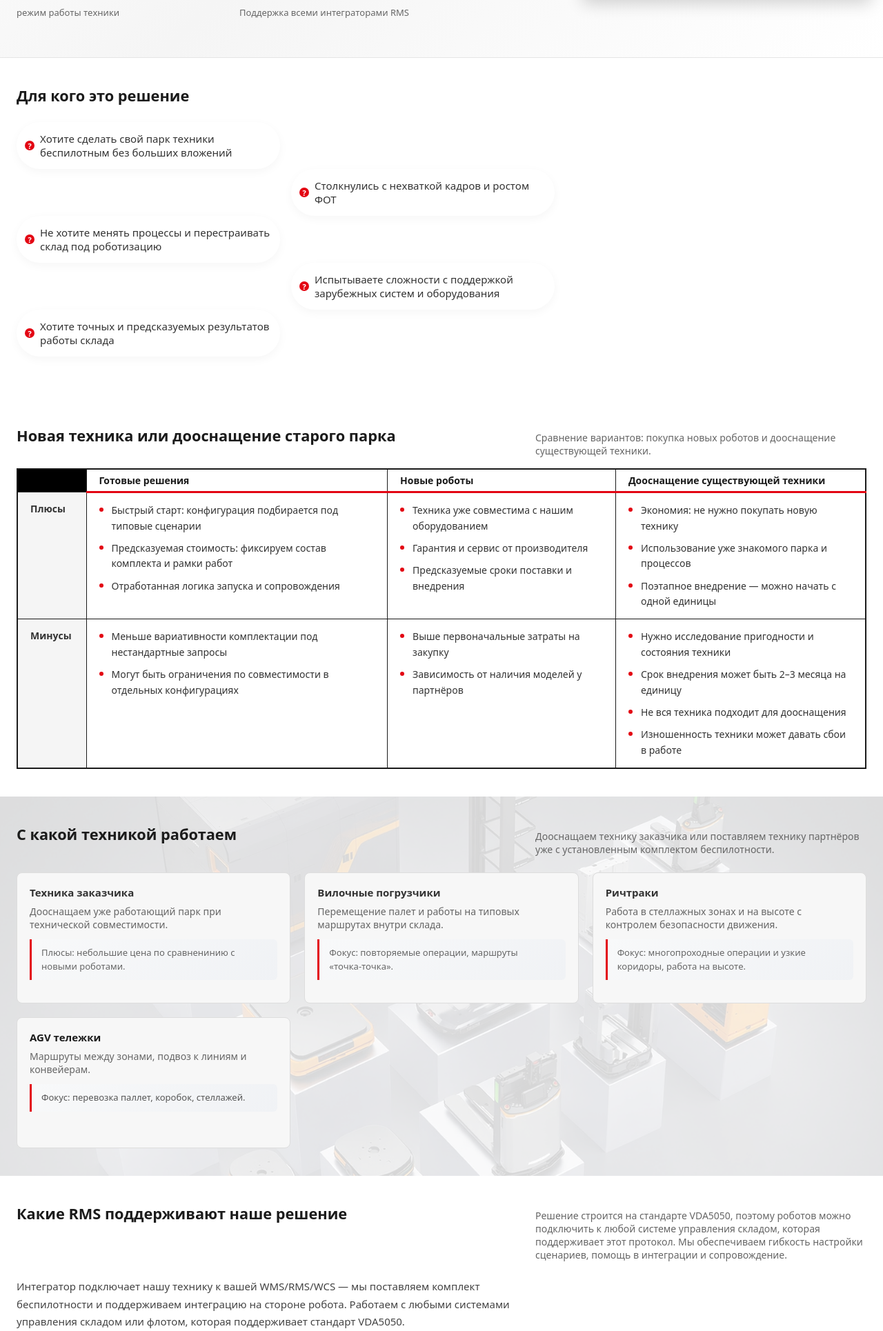
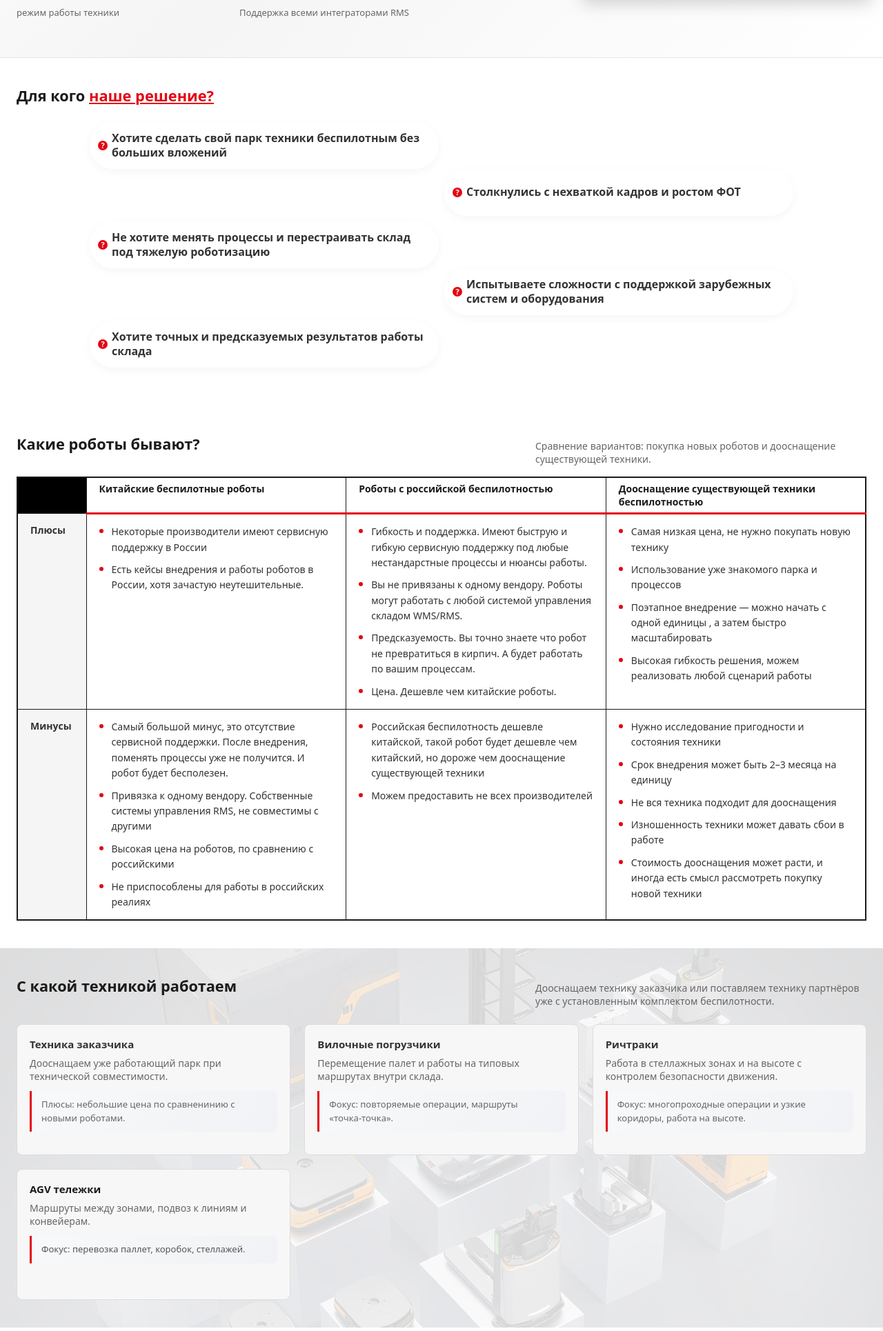
Before and after one commit to gosha5063/site_fmr, a Django app: page / in a window 1280 px wide. Shown: the part 787-2717 px from the top of the page at 69% size. Run offline with Django 5.2, Linux system fonts and the light colour scheme.

Commit message:
добавил в балицу плюсы минусы, для кого наше решение, нужно еще ссылок на главную

```diff
--- a/css/styles.css
+++ b/css/styles.css
@@ -597,20 +597,24 @@ section {
 }
 
 .audience-columns {
-  max-width: 780px;
-  margin: 12px 0 20px;
+  max-width: 1040px;
+  margin: 10px auto 16px;
   display: grid;
   grid-template-columns: repeat(2, minmax(0, 1fr));
-  gap: 24px 16px;
+  gap: 24px 8px;
   align-items: start;
+  background-color: rgba(255, 255, 255, 0.35); /* слегка голубой фон */
+  border-radius: 12px;
+  padding: 0 10px;
 }
 
 .audience-list {
   margin: 0;
   padding: 0;
   list-style: none;
-  font-size: 15px;
+  font-size: clamp(16px, 1.25vw, 18px);
   color: #333333;
+  font-weight: 700;
 }
 
 .audience-list li {
@@ -628,7 +632,7 @@ section {
   flex-direction: column;
   align-items: stretch;
   --audience-item-height: 68px;
-  gap: var(--audience-item-height); /* шаг между "точками" = высота пункта */
+  gap: calc(var(--audience-item-height) + 8px); /* шаг между "точками" */
 }
 
 .audience-list--col li {
@@ -637,7 +641,18 @@ section {
   display: flex;
   align-items: center;
   /* фиксируем высоту: убираем вертикальные паддинги, чтобы текст помещался равномерно */
-  padding: 0 10px 0 34px;
+  padding: 0 14px 0 32px;
+  line-height: 1.35;
+}
+
+.audience-list--col li a {
+  display: flex;
+  align-items: center;
+  justify-content: flex-start;
+  width: 100%;
+  height: 100%;
+  color: inherit;
+  text-decoration: none;
 }
 
 /* Смещение правой колонки, чтобы точки легли в "зигзаг" */
@@ -678,7 +693,7 @@ section {
   }
 
   .audience-list--col {
-    --audience-item-height: 64px;
+    --audience-item-height: 62px;
   }
 }
 
@@ -834,6 +849,11 @@ section {
   font-size: clamp(20px, 1.7vw, 28px);
 }
 
+.section-title-row h2 a {
+  color: var(--ax-red, #e30613);
+  text-decoration: underline;
+}
+
 .section-cta {
   margin-top: 24px;
   margin-bottom: 0;
@@ -1465,6 +1485,7 @@ form[data-lead] {
   margin-top: 16px;
   border-collapse: collapse;
   border: 2px solid #1a1a1a;
+  table-layout: fixed; /* фиксируем распределение ширины колонок */
   font-size: 14px;
 }
 
@@ -1488,7 +1509,7 @@ form[data-lead] {
   /* background: var(--ax-red, #c41e3a); */
   background: #000000;
   border-bottom: none;
-  width: 1%;
+  width: 100px;
   min-width: 100px;
   padding: 6px 18px;
 }
@@ -1501,6 +1522,7 @@ form[data-lead] {
   border-left: none;
   border-bottom: 3px solid var(--ax-red, #c41e3a);
   padding: 6px 18px;
+  width: calc((100% - 100px) / 3); /* одинаковая ширина для 3 колонок */
 }
 
 /* Явное подчёркивание 3-й колонки (дооснащение) */
@@ -1512,9 +1534,9 @@ form[data-lead] {
 
 .pros-cons-single-table .th-row {
   font-weight: 700;
-  width: 1%;
+  width: 100px;
   white-space: nowrap;
-  min-width: 90px;
+  min-width: 100px;
   background: #f5f5f5;
   color: #333333;
 }
--- a/templates/pages/index.html
+++ b/templates/pages/index.html
@@ -49,17 +49,17 @@
 <section>
   <div class="container">
     <div class="section-title-row">
-      <h2>Для кого это решение</h2>
+      <h2>Для кого <a href="{% url 'solution' %}" >наше решение?</a></h2>
     </div>
     <div class="audience-columns">
       <ul class="audience-list audience-list--col">
-        <li>Хотите сделать свой парк техники беспилотным без больших вложений</li>
-        <li>Не хотите менять процессы и перестраивать склад под роботизацию</li>
-        <li>Хотите точных и предсказуемых результатов работы склада</li>
+        <li><a href="{% url 'solution' %}">Хотите сделать свой парк техники беспилотным без больших вложений</a></li>
+        <li><a href="{% url 'solution' %}">Не хотите менять процессы и перестраивать склад под тяжелую роботизацию</a></li>
+        <li><a href="{% url 'solution' %}">Хотите точных и предсказуемых результатов работы склада</a></li>
       </ul>
       <ul class="audience-list audience-list--col">
-        <li>Столкнулись с нехваткой кадров и ростом ФОТ</li>
-        <li>Испытываете сложности с поддержкой зарубежных систем и оборудования</li>
+        <li><a href="{% url 'solution' %}">Столкнулись с нехваткой кадров и ростом ФОТ</a></li>
+        <li><a href="{% url 'solution' %}">Испытываете сложности с поддержкой зарубежных систем и оборудования</a></li>
       </ul>
     </div>
   </div>
@@ -117,25 +117,25 @@
       <h2>Какие RMS поддерживают наше решение</h2>
       <div class="section-title-meta">
         Решение строится на стандарте VDA5050,
-        поэтому роботов можно подключить к любой системе управления
-        складом, которая поддерживает этот протокол.
+        поэтому роботов можно подключить системе управления
+        складом, с его поддержкой.
         Мы обеспечиваем гибкость настройки сценариев, помощь
         в интеграции и сопровождение.
       </div>
     </div>
     <div class="rms-support-content">
       <p class="section-lead">
-        Интегратор подключает нашу технику к вашей WMS/RMS/WCS —
-        мы поставляем комплект беспилотности и
-        поддерживаем интеграцию на стороне робота.
-        Работаем с любыми системами управления складом или флотом, которая поддерживает стандарт VDA5050.
+        Мы поставляем интегратору технику, он подключает ее к
+        вашей WMS/RMS/WCS —
+        Наши роботы совместимы с любыми системами управления складом,
+        которая поддерживает стандарт VDA5050.
       </p>
       <div class="pill-row rms-pills">
         <span class="pill pill-strong">VDA5050</span>
         <span class="pill">Любая RMS/WMS система</span>
-        <span class="pill">Импортозамещение</span>
+        <span class="pill">Logareon RMS</span>
         <span class="pill">Поддержка и гибкость</span>
-        <span class="pill">AGV, FMR роботы</span>
+        <span class="pill">AMR, FMR роботы</span>
 
       </div>
     </div>
--- a/templates/pages/product.html
+++ b/templates/pages/product.html
@@ -4,7 +4,6 @@
 {% block content %}
 
 
-{% include 'partials/pros-cons-table.html' %}
 
 <section id="customer-fleet">
   <div class="container">
--- a/templates/pages/solution.html
+++ b/templates/pages/solution.html
@@ -91,7 +91,6 @@
   </div>
 </section>
 
-{% include 'partials/pros-cons-table.html' with section_id='stages' %}
 
 <section class="lead-section" id="lead-solution">
   <div class="container">
--- a/templates/partials/pros-cons-table.html
+++ b/templates/partials/pros-cons-table.html
@@ -1,7 +1,7 @@
 <section class="pros-cons-section" {% if section_id %}id="{{ section_id }}"{% endif %}>
   <div class="container">
     <div class="section-title-row">
-      <h2>Новая техника или дооснащение старого парка</h2>
+      <h2>Какие роботы бывают?</h2>
       <div class="section-title-meta">
         Сравнение вариантов: покупка новых роботов и дооснащение существующей техники.
       </div>
@@ -10,9 +10,9 @@
       <thead>
         <tr>
           <th></th>
-          <th class="th-col th-col--1">Готовые решения</th>
-          <th class="th-col th-col--2">Новые роботы</th>
-          <th class="th-col th-col--2">Дооснащение существующей техники</th>
+          <th class="th-col th-col--1">Китайские беспилотные роботы</th>
+          <th class="th-col th-col--2">Роботы с российской беспилотностью</th>
+          <th class="th-col th-col--2">Дооснащение существующей техники беспилотностью</th>
         </tr>
       </thead>
       <tbody>
@@ -20,23 +20,36 @@
           <th class="th-row th-row--plus">Плюсы</th>
           <td>
             <ul>
-              <li>Быстрый старт: конфигурация подбирается под типовые сценарии</li>
-              <li>Предсказуемая стоимость: фиксируем состав комплекта и рамки работ</li>
-              <li>Отработанная логика запуска и сопровождения</li>
+              <li>Некоторые производители имеют сервисную поддержку в России</li>
+              <li>Есть кейсы внедрения и работы роботов в России,
+                хотя зачастую неутешительные. </li>
             </ul>
           </td>
           <td>
             <ul>
-              <li>Техника уже совместима с нашим оборудованием</li>
-              <li>Гарантия и сервис от производителя</li>
-              <li>Предсказуемые сроки поставки и внедрения</li>
+              <li>Гибкость и поддержка.
+                Имеют быструю и гибкую сервисную поддержку
+                под любые нестандарстные процессы и нюансы работы.
+              </li>
+              <li>Вы не привязаны к одному вендору.
+                Роботы могут работать с любой системой управления складом
+                WMS/RMS.
+              </li>
+              <li>Предсказуемость. Вы точно знаете
+                что робот не превратиться в кирпич.
+                А будет работать по вашим процессам.
+              </li>
+              <li>Цена. Дешевле чем китайские роботы.</li>
             </ul>
           </td>
           <td>
             <ul>
-              <li>Экономия: не нужно покупать новую технику</li>
+              <li>Самая низкая цена, не нужно покупать новую технику</li>
               <li>Использование уже знакомого парка и процессов</li>
-              <li>Поэтапное внедрение — можно начать с одной единицы</li>
+              <li>Поэтапное внедрение — можно начать с одной единицы
+                , а затем быстро масштабировать</li>
+                <li>Высокая гибкость решения, можем
+                  реализовать любой сценарий работы</li>
             </ul>
           </td>
         </tr>
@@ -44,15 +57,21 @@
           <th class="th-row th-row--minus">Минусы</th>
           <td>
             <ul>
-              <li>Меньше вариативности комплектации под нестандартные запросы</li>
-              <li>Могут быть ограничения по совместимости в отдельных конфигурациях</li>
+              <li>Самый большой минус, это отсутствие сервисной поддержки.
+                После внедрения, поменять процессы уже не получится.
+                И робот будет бесполезен.</li>
+              <li>Привязка к одному вендору. Собственные системы управления RMS, не совместимы с другими</li>
+              <li>Высокая цена на роботов, по сравнению с российскими</li>
+              <li>Не приспособлены для работы в российских реалиях</li>
             </ul>
           </td>
           <td>
             <ul>
-              <li>Выше первоначальные затраты на закупку</li>
-              <li>Зависимость от наличия моделей у партнёров</li>
-            </ul>
+              <li>Российская беспилотность дешевле китайской,
+                такой робот будет дешевле чем китайский,
+                но дороже чем дооснащение существующей техники</li>
+                <li>Можем предоставить не всех производителей</li>
+                          </ul>
           </td>
           <td>
             <ul>
@@ -60,6 +79,9 @@
               <li>Срок внедрения может быть 2–3 месяца на единицу</li>
               <li>Не вся техника подходит для дооснащения</li>
               <li>Изношенность техники может давать сбои в работе</li>
+              <li>Стоимость дооснащения может расти, и иногда есть смысл рассмотреть
+                покупку новой техники
+              </li>
             </ul>
           </td>
         </tr>
```
Also changed, not shown: material/product/модельный ряд.png (added).
